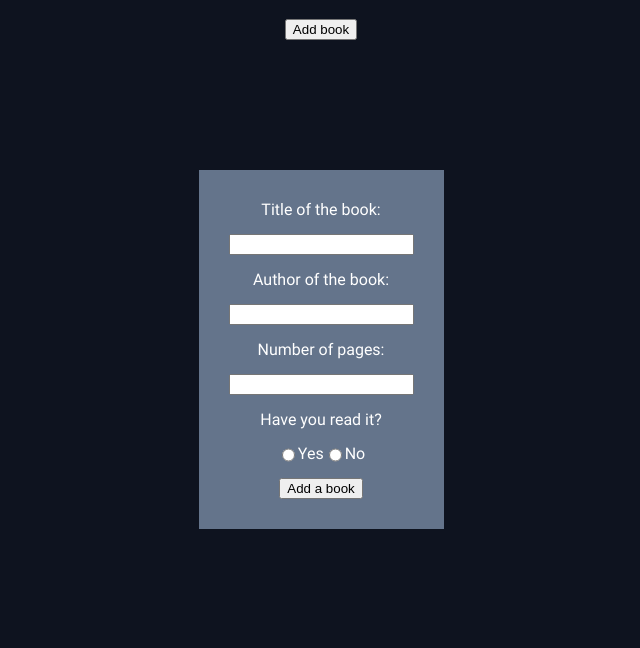
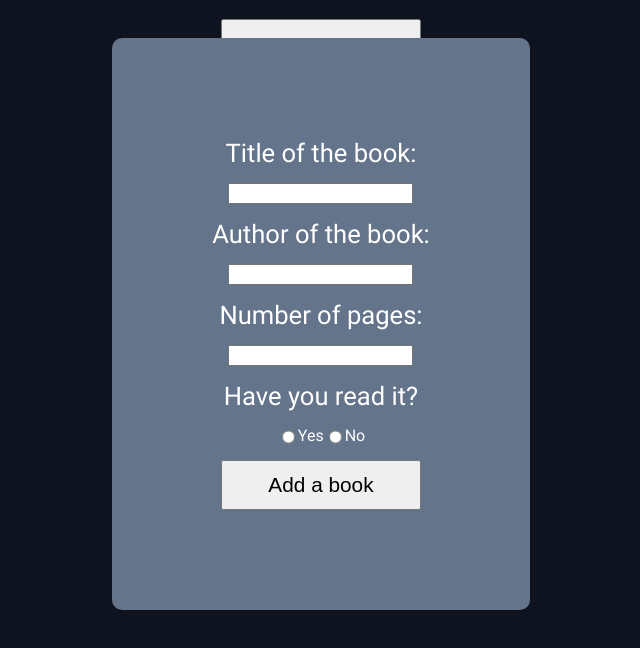
Before and after one commit to roopeak/library, a plain HTML site: page index.html in a window 1280 px wide. Both pictures are taken after a click on the button "Add book". Shown: the part 62-710 px from the top of the page, without its empty margins (319-959 px from the left). Drawn offline with Linux system fonts and the light colour scheme.

Commit message:
Styling for cards and form

```diff
--- a/index.html
+++ b/index.html
@@ -12,7 +12,6 @@
     <div class="add-book-button-container">
         <button class="add-book">Add book</button>
     </div>
-    <div class="book-display"></div>
     <div class="form-container">
         <form class="add-book-form">
             <label for="title">Title of the book:</label>
@@ -36,7 +35,7 @@
             <button class="submit-button">Add a book</button>
         </form>
     </div>
+    <div class="book-display"></div>
     <script src="script.js"></script>
-
 </body>
 </html>
--- a/script.js
+++ b/script.js
@@ -23,8 +23,6 @@ submitBtn.addEventListener("click", () => {
     document.getElementById("title").value = "";
     document.getElementById("author").value = "";
     document.getElementById("pages").value = "";
-    // If enabled, doesn't add value after removed card.
-    // document.getElementById("read").value = "";
 })
 
 let myLibrary = [];
@@ -53,7 +51,6 @@ function addBookToLibrary(title, author, pages, read) {
     readBtn.innerHTML = "Change read status";
 
     bookDisplay.appendChild(card);
-
 
     let cards = document.getElementsByClassName("book-card");
     console.log(cards.length);
--- a/style.css
+++ b/style.css
@@ -20,7 +20,7 @@ h1 {
 
 .book-display {
     display: grid;
-    grid-template-columns: repeat(6, 1fr);
+    grid-template-columns: repeat(4, 1fr);
     padding: 50px;
 }
 
@@ -37,14 +37,32 @@ h1 {
     text-align: center;
 }
 
+.add-book {
+    width: 200px;
+    height: 50px;
+}
+
 .add-book-form {
     display: flex;
     flex-direction: column;
     justify-content: center;
     align-items: center;
-    padding: 30px;
+    margin-top: 450px;
+    padding: 100px;
     gap: 15px;
     background-color: #64748b;
+    border-radius: 10px;
+    position: absolute;
+}
+
+.add-book-form > label {
+    font-size: 1.6rem;
+}
+
+.add-book-form > button {
+    width: 200px;
+    height: 50px;
+    font-size: 1.3rem;
 }
 
 .add-book-form {
@@ -53,6 +71,7 @@ h1 {
 
 .form-container {
     display: flex;
+    align-items: center;
     justify-content: center;
     margin-top: 30px;
 }
@@ -72,4 +91,5 @@ h1 {
     padding: 30px;
     margin: 20px;
     background-color: #475569;
+    border-radius: 10px;
 }
```
